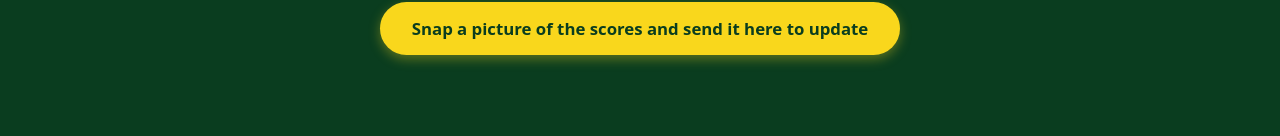
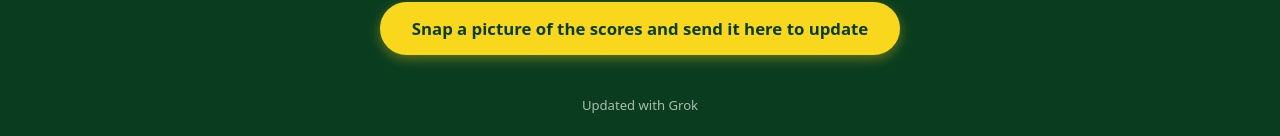
Before and after one commit to smeagster86/riverside-tuesday-tennis, a website: page index.html in a window 1280 px wide. Shown: the part 2264-2400 px from the top of the page. Before the commit the page ends 2369 px from the top, so only its background shows below. Drawn offline with Linux system fonts and the light colour scheme.

Commit message:
Update index.html

```diff
--- a/index.html
+++ b/index.html
@@ -97,6 +97,10 @@
         Snap a picture of the scores and send it here to update
       </a>
     </p>
+
+    <p style="text-align:center; margin-top:8px; font-size:0.82em; opacity:0.65;">
+      Updated with Grok
+    </p>
   </div>
 </body>
 </html>
```
